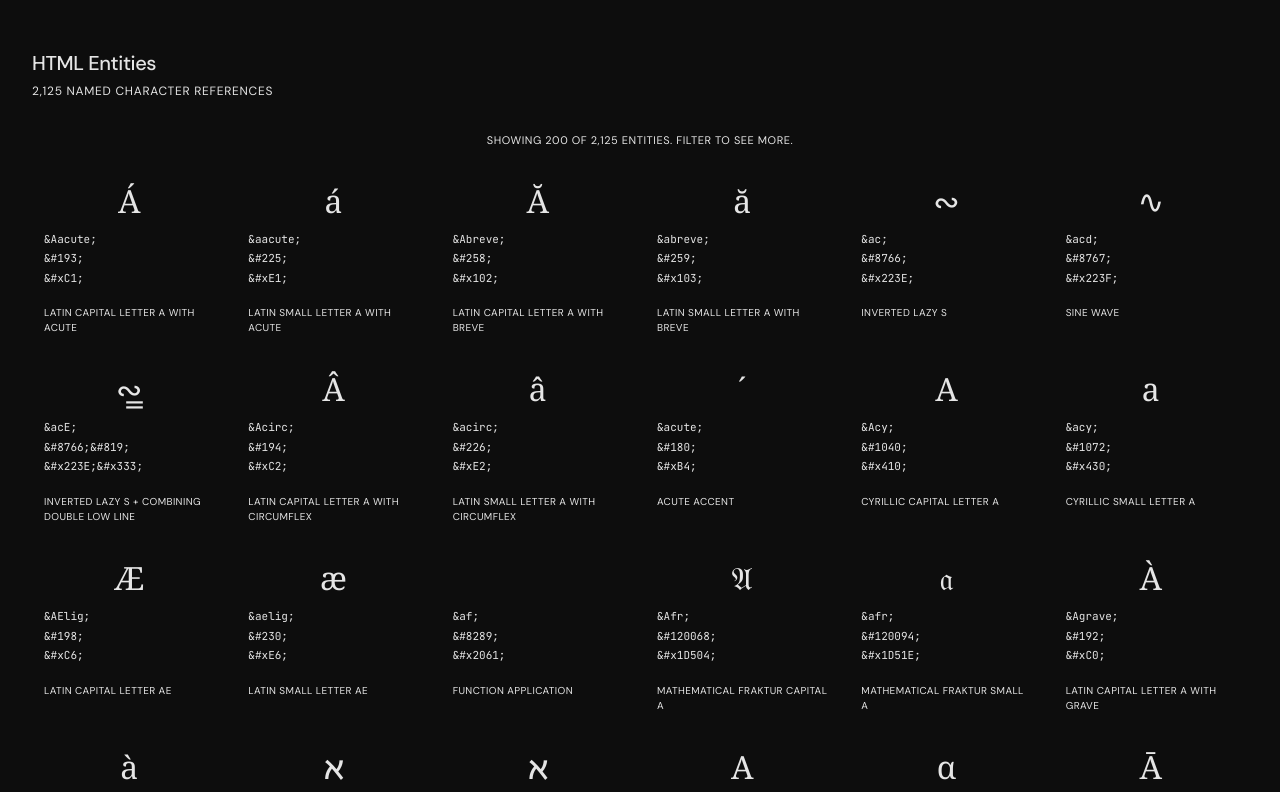
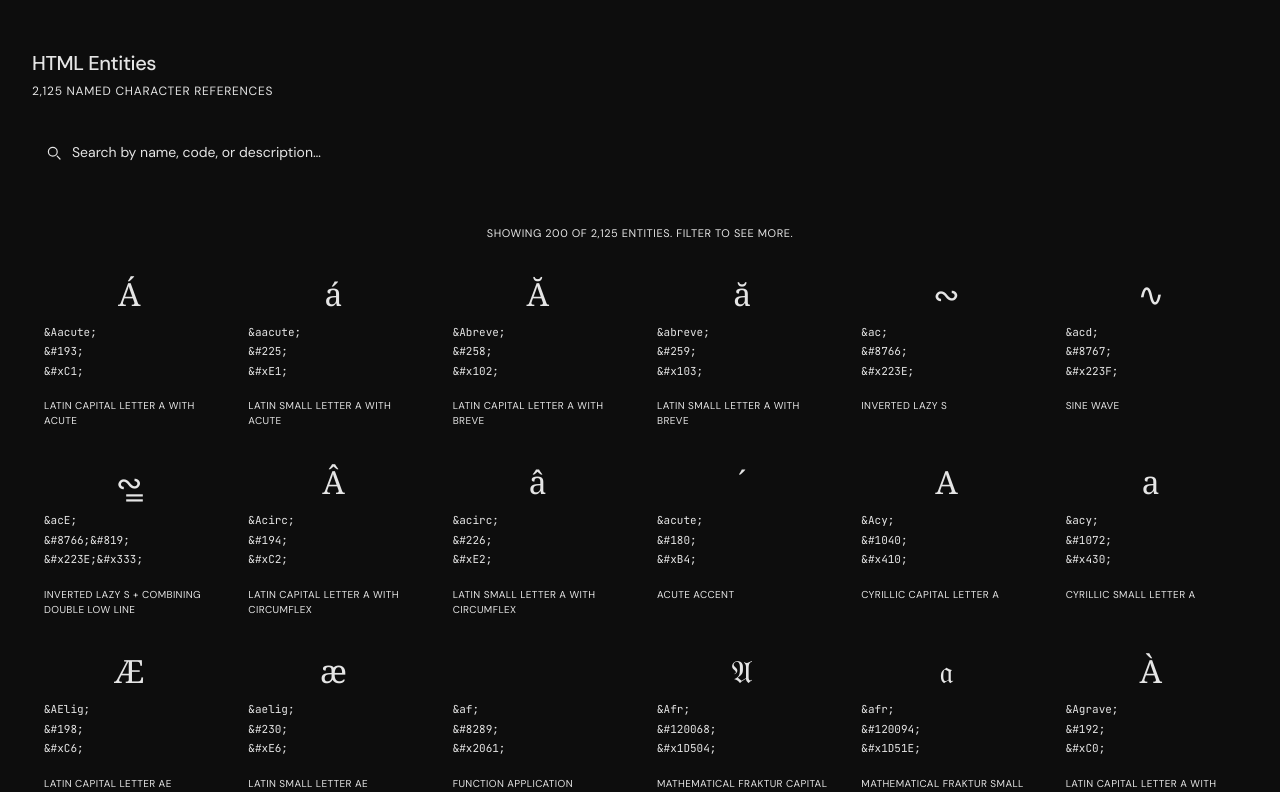
Before and after one commit to Karl-Horning/html-entities-reference, a React (Vite) app: page / in a window 1280 px wide. Shown: the top 792 px of the page. Built offline with nearby package versions, Linux system fonts and the light colour scheme.

Commit message:
feat: add search and filter

```diff
--- a/src/App.tsx
+++ b/src/App.tsx
@@ -1,10 +1,19 @@
+import { useState, useMemo } from "react";
 import { useEntities } from "./hooks/useEntities";
+import { filterEntities } from "./utils/filterEntities";
+import { SearchInput } from "./components/SearchInput/SearchInput";
 import { EntityGrid } from "./components/EntityGrid/EntityGrid";
 import styles from "./App.module.css";
 
 /** Root application component. */
 function App() {
   const { entities, loading, error } = useEntities();
+  const [query, setQuery] = useState("");
+
+  const filteredEntities = useMemo(
+    () => filterEntities(entities, query),
+    [entities, query]
+  );
 
   return (
     <div className={styles.app}>
@@ -27,7 +36,17 @@ function App() {
             {error}
           </p>
         )}
-        {!loading && !error && <EntityGrid entities={entities} query="" />}
+        {!loading && !error && (
+          <>
+            <SearchInput
+              value={query}
+              onChange={setQuery}
+              resultCount={filteredEntities.length}
+              totalCount={entities.length}
+            />
+            <EntityGrid entities={filteredEntities} query={query} />
+          </>
+        )}
       </main>
     </div>
   );
--- /dev/null
+++ b/src/components/SearchInput/SearchInput.module.css
@@ -0,0 +1,62 @@
+.wrapper {
+  margin-bottom: 1.75rem;
+}
+
+.label {
+  position: absolute;
+  width: 1px;
+  height: 1px;
+  padding: 0;
+  margin: -1px;
+  overflow: hidden;
+  clip: rect(0, 0, 0, 0);
+  white-space: nowrap;
+  border-width: 0;
+}
+
+.inputWrapper {
+  position: relative;
+  display: flex;
+  align-items: center;
+}
+
+.icon {
+  position: absolute;
+  left: 0.875rem;
+  width: 1rem;
+  height: 1rem;
+  color: var(--color-text-muted);
+  pointer-events: none;
+  flex-shrink: 0;
+}
+
+.input {
+  width: 100%;
+  max-width: 32rem;
+  background-color: var(--color-canvas);
+  border: 1px solid var(--color-border);
+  border-radius: 6px;
+  padding: 0.625rem 2rem 0.625rem 2.5rem;
+  font-family: var(--font-sans);
+  font-size: 0.875rem;
+  color: var(--color-text-primary);
+  outline: none;
+  transition: border-color 120ms ease;
+}
+
+.input::placeholder {
+  color: var(--color-text-muted);
+}
+
+.input:focus {
+  border-color: var(--color-accent);
+}
+
+.status {
+  margin: 0.5rem 0 0;
+  min-height: 1rem;
+  font-size: 0.6875rem;
+  color: var(--color-text-muted);
+  text-transform: uppercase;
+  letter-spacing: 0.05em;
+}
--- /dev/null
+++ b/src/components/SearchInput/SearchInput.tsx
@@ -0,0 +1,79 @@
+import styles from "./SearchInput.module.css";
+
+interface SearchInputProps {
+  /** The current query string. */
+  value: string;
+  /** Called with the updated query string on each input change. */
+  onChange: (value: string) => void;
+  /** The number of entities matching the current query. */
+  resultCount: number;
+  /** The total number of entities in the dataset. */
+  totalCount: number;
+}
+
+/**
+ * A labeled search input for filtering the entity grid.
+ *
+ * Uses a `role="search"` landmark and an `aria-live` region so screen
+ * readers announce the result count as the query changes.
+ */
+export function SearchInput({
+  value,
+  onChange,
+  resultCount,
+  totalCount,
+}: SearchInputProps) {
+  const isFiltered = value.trim().length > 0;
+  const statusText = isFiltered
+    ? `${resultCount.toLocaleString()} of ${totalCount.toLocaleString()} ${resultCount === 1 ? "result" : "results"}`
+    : "";
+
+  return (
+    <div className={styles.wrapper}>
+      <div role="search">
+        <label className={styles.label} htmlFor="entity-search">
+          Filter entities
+        </label>
+        <div className={styles.inputWrapper}>
+          <svg
+            className={styles.icon}
+            aria-hidden="true"
+            viewBox="0 0 20 20"
+            fill="none"
+          >
+            <circle
+              cx="8.5"
+              cy="8.5"
+              r="5.5"
+              stroke="currentColor"
+              strokeWidth="1.5"
+            />
+            <path
+              d="M14 14l3.5 3.5"
+              stroke="currentColor"
+              strokeWidth="1.5"
+              strokeLinecap="round"
+            />
+          </svg>
+          <input
+            id="entity-search"
+            type="search"
+            className={styles.input}
+            value={value}
+            onChange={(e) => onChange(e.target.value)}
+            placeholder="Search by name, code, or description…"
+            autoComplete="off"
+            spellCheck={false}
+          />
+        </div>
+      </div>
+      <p
+        className={styles.status}
+        aria-live="polite"
+        aria-atomic="true"
+      >
+        {statusText}
+      </p>
+    </div>
+  );
+}
--- /dev/null
+++ b/src/utils/filterEntities.ts
@@ -0,0 +1,26 @@
+import type { Entity } from "../types/entity";
+
+/**
+ * Filters the entity list against a query string.
+ *
+ * Matches case-insensitively against the HTML name, numeric codes, rendered
+ * character, and Unicode description. Returns all entities when the query is
+ * empty or whitespace-only.
+ *
+ * @param entities The full entity list to filter.
+ * @param query The search query string.
+ * @returns The subset of entities that match the query.
+ */
+export function filterEntities(entities: Entity[], query: string): Entity[] {
+  const q = query.trim().toLowerCase();
+  if (!q) return entities;
+
+  return entities.filter(
+    (entity) =>
+      entity.htmlName.toLowerCase().includes(q) ||
+      entity.htmlNumberDecimal.toLowerCase().includes(q) ||
+      entity.htmlNumberHex.toLowerCase().includes(q) ||
+      entity.char.toLowerCase().includes(q) ||
+      entity.description.toLowerCase().includes(q)
+  );
+}
```
